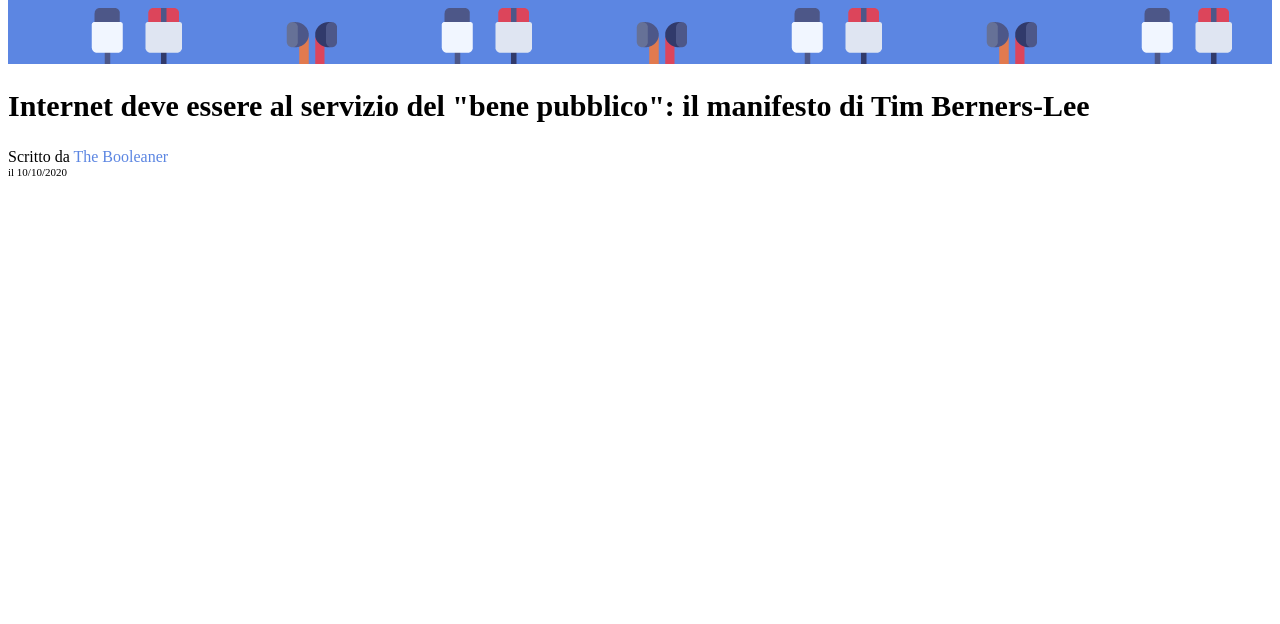
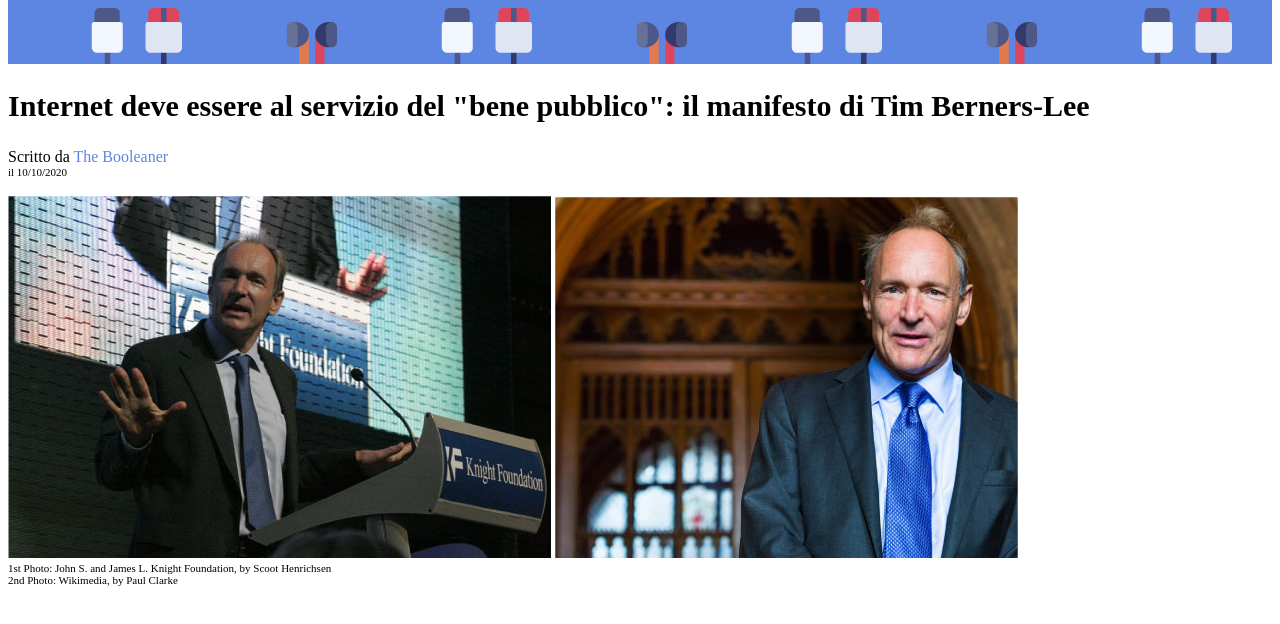
Before and after one commit to marcoche88/html-css-booleaner, a plain HTML site: page index.html in a window 1280 px wide. Shown: the part 114-738 px from the top of the page. Drawn offline with Linux system fonts and the light colour scheme.

Commit message:
section foto

```diff
--- a/css/style.css
+++ b/css/style.css
@@ -23,3 +23,7 @@ h1 {
 .data  {
     font-size: 11px;
 }
+
+figcaption {
+    font-size: 11px;
+}
--- a/index.html
+++ b/index.html
@@ -23,8 +23,15 @@
                         il 10/10/2020
                     </div>
                 </div>
+                <br>
             </section>
 
+            <section class="foto">
+                <img src="./img/tim-1.jpg" alt="tim berners-lee1">
+                <img src="./img/tim-2.jpg" alt="tim berners-lee2">
+                <figcaption>1st Photo: John S. and James L. Knight Foundation, by Scoot Henrichsen</figcaption>
+                <figcaption>2nd Photo: Wikimedia, by Paul Clarke</figcaption>
+            </section>
 
         </main>
     </body>
```
